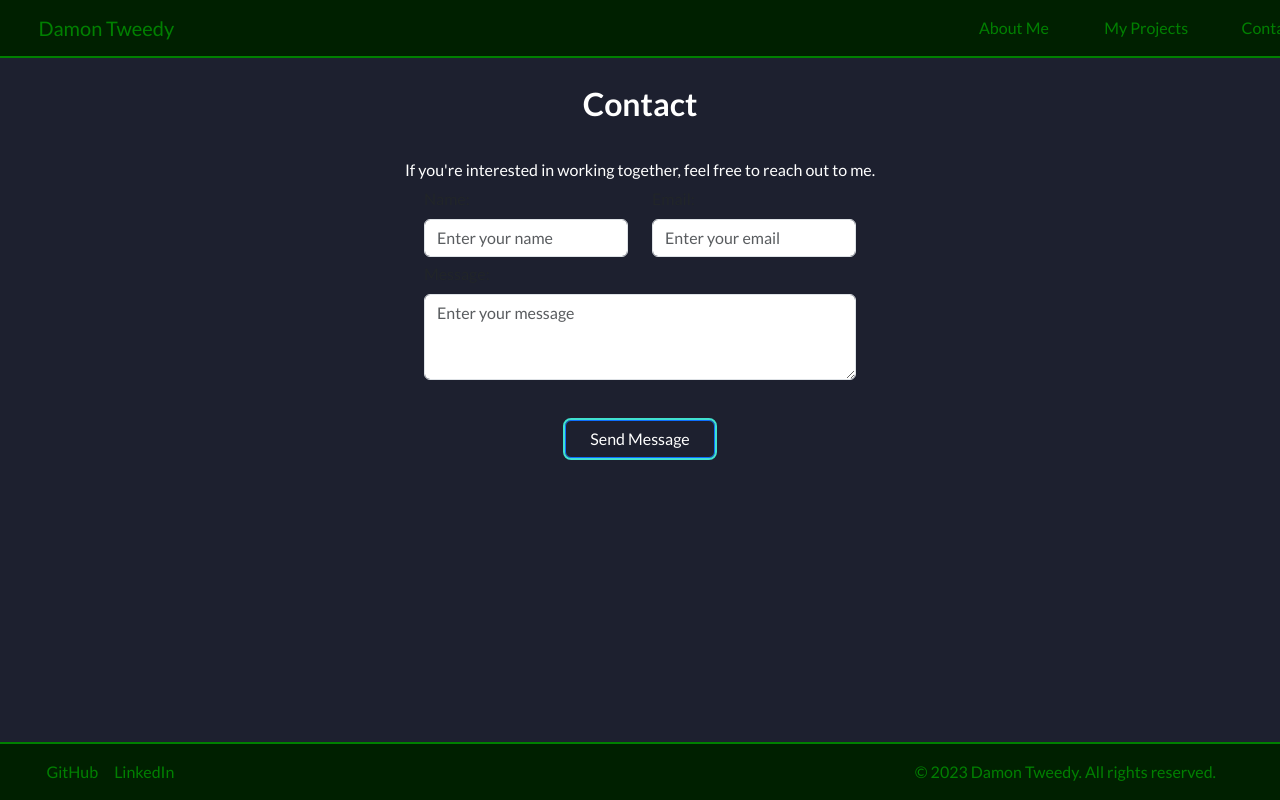
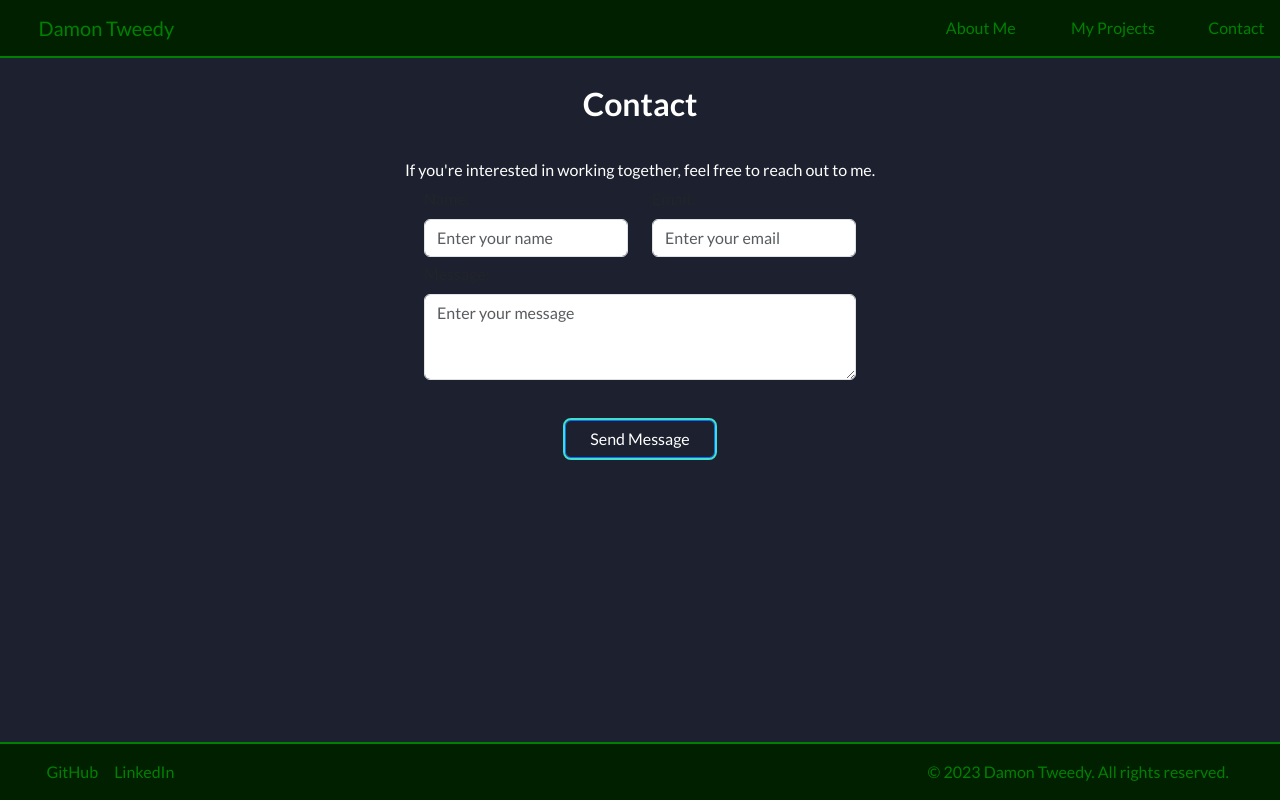
Before and after one commit to dmtweedy/react-portfolio, a React (Vite) app: page /contact in a window 1280 px wide. Built offline with nearby package versions, Linux system fonts and the light colour scheme.

Commit message:
spacing fixes

```diff
--- a/src/App.css
+++ b/src/App.css
@@ -30,7 +30,7 @@ p {
 
 .header .navbar-nav {
   margin-left: auto;
-  margin-right: 5%;
+  margin-right: 8% !important;
 }
 
 .header .nav-link {
@@ -278,7 +278,7 @@ p {
 
 .footer .navbar-text {
   margin-left: auto;
-  margin-right: 5%;
+  margin-right: 4%;
   color: green !important;
 }
 
```
